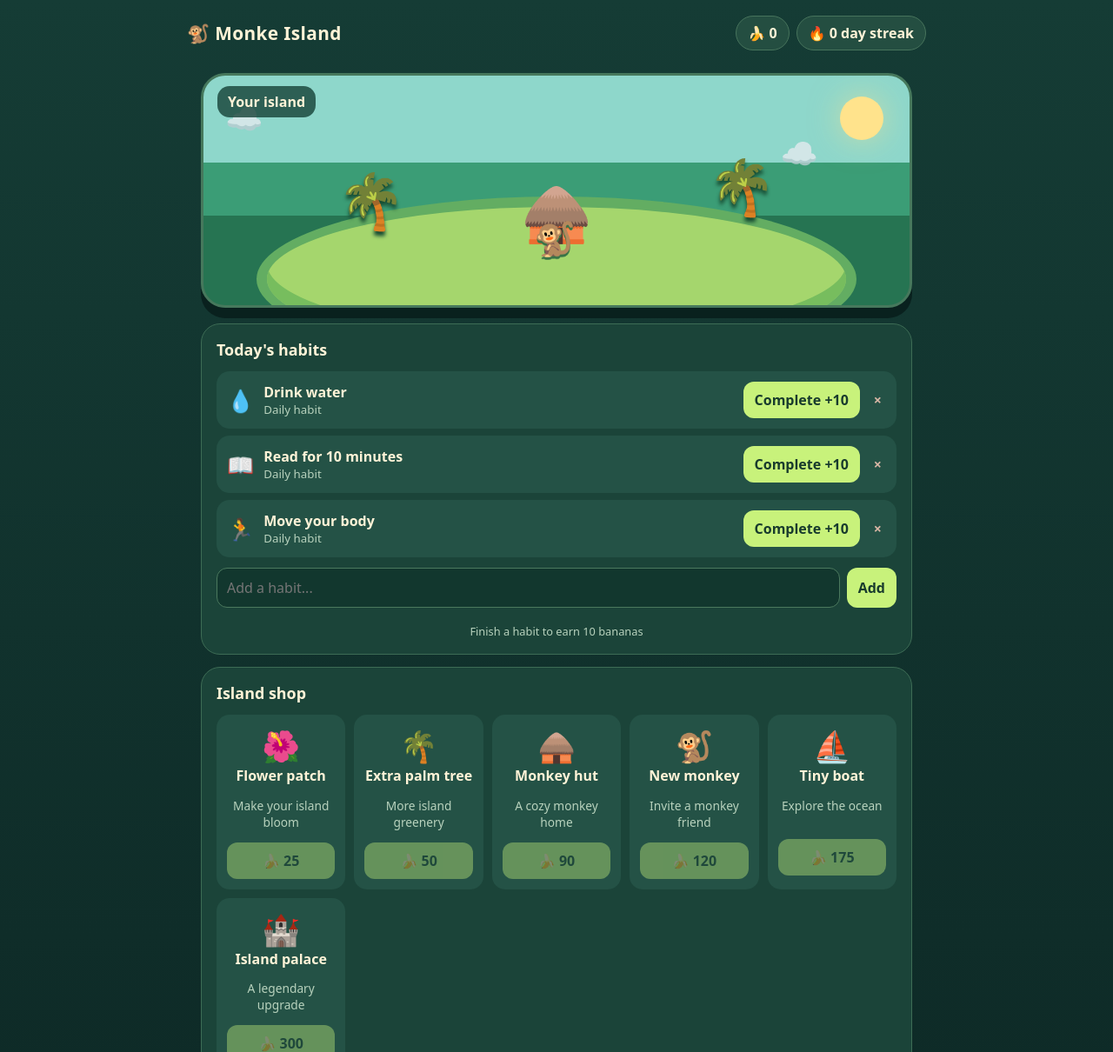
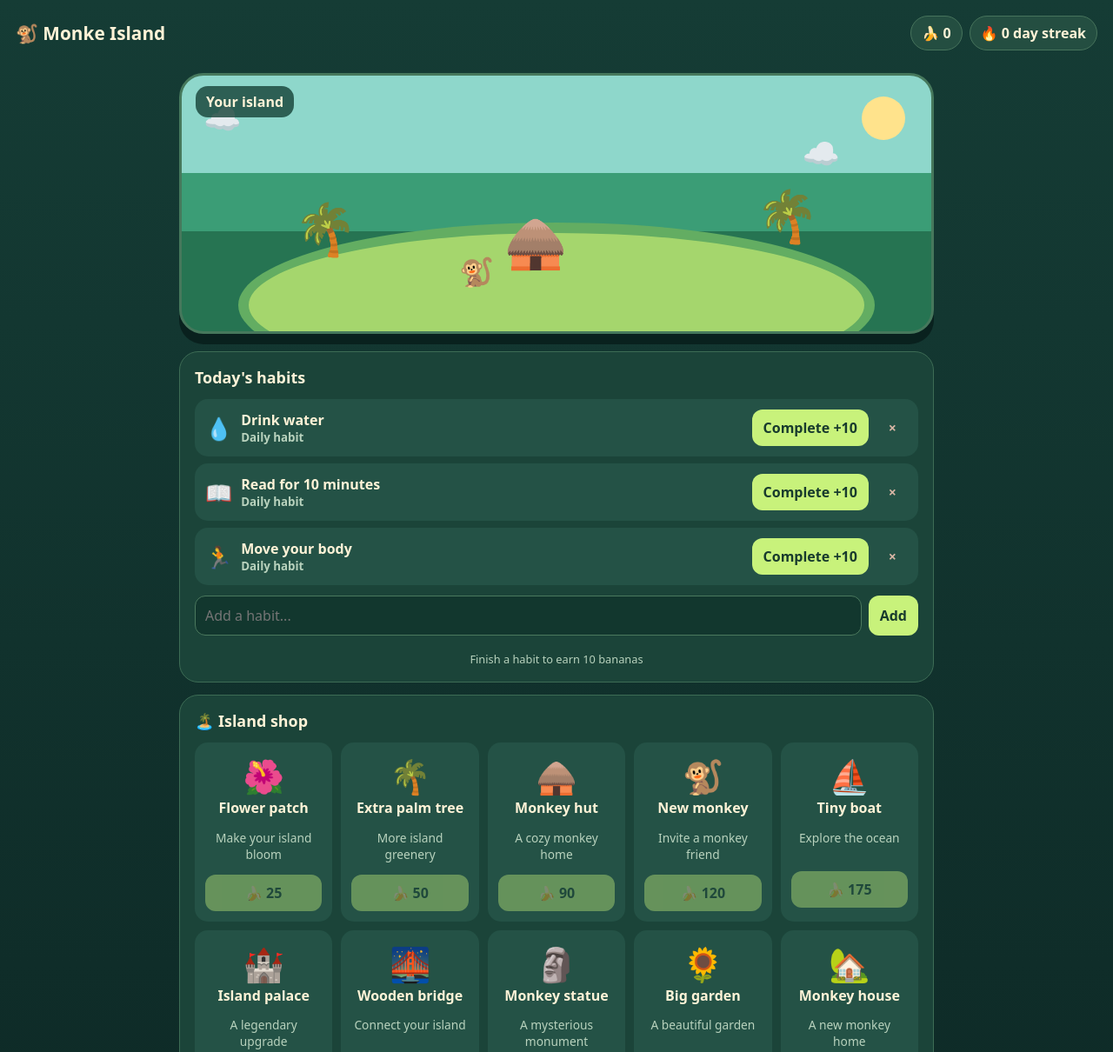
Before and after one commit to KnightGuard1328/Monke-island, a plain HTML site: page index.html in a window 1280 px wide. Shown: the top 1210 px of the page at 87% size. Drawn offline with Linux system fonts and the light colour scheme.

Commit message:
Fix HTML syntax and improve formatting

```diff
--- a/index.html
+++ b/index.html
@@ -1,68 +1,375 @@
 
-<!doctype html>
+<!DOCTYPE html>
 <html lang="en">
 <head>
-<meta charset="utf-8">
-<meta name="viewport" content="width=device-width,initial-scale=1">
+<meta charset="UTF-8">
+<meta name="viewport" content="width=device-width, initial-scale=1">
 <meta name="theme-color" content="#163d35">
 <link rel="manifest" href="./manifest.json">
 <title>Monke Island</title>
 <style>
-:root{--bg:#102d29;--panel:#1b4439;--panel2:#245548;--cream:#fff3d7;--lime:#c8f27b;--gold:#ffd66b;--muted:#b8d2bd}
-*{box-sizing:border-box}body{margin:0;background:linear-gradient(#153c35,#0d2825);color:var(--cream);font-family:system-ui,-apple-system,Segoe UI,sans-serif;min-height:100vh}
-header{display:flex;justify-content:space-between;align-items:center;padding:18px max(18px,calc((100% - 850px)/2));gap:12px;flex-wrap:wrap}
-.brand{font-weight:900;font-size:1.3rem;letter-spacing:.4px}.stats{display:flex;gap:8px}.pill{background:#244e41;border:1px solid #47745c;border-radius:99px;padding:8px 13px;font-weight:750}
-main{max-width:850px;margin:auto;padding:0 16px 36px}.island{position:relative;overflow:hidden;border:3px solid #46785c;border-radius:28px;background:linear-gradient(#8ed7cb 0 38%,#3b9d76 38% 61%,#267452 61%);height:270px;display:flex;align-items:center;justify-content:center;margin:8px 0 18px;box-shadow:0 12px 0 #09211e}
-.sun{position:absolute;right:30px;top:24px;width:50px;height:50px;background:#ffe38c;border-radius:50%;box-shadow:0 0 35px #ffe38c88}
-.cloud{position:absolute;font-size:35px;opacity:.8}.c1{top:25px;left:25px}.c2{top:65px;right:105px}
-.land{position:absolute;bottom:-65px;width:85%;height:190px;border-radius:50%;background:#a5d66d;border:12px solid #63ad62;box-shadow:inset 0 -18px #77bd5e}
-.tree{position:absolute;bottom:80px;font-size:62px;filter:drop-shadow(0 5px 2px #164a31)}.t1{left:19%}.t2{right:19%;bottom:96px}.hut{position:absolute;bottom:65px;font-size:65px}.monkeys{position:absolute;bottom:52px;font-size:38px;letter-spacing:4px;text-shadow:0 3px #397447}
-.island-label{position:absolute;top:12px;left:16px;background:#164238cc;padding:7px 12px;border-radius:14px;font-weight:800}
-section{background:var(--panel);border:1px solid #3d6c55;border-radius:22px;padding:17px;margin:14px 0}
-h2{font-size:1.12rem;margin:0 0 13px}.row{display:flex;align-items:center;gap:10px}.row>*{min-width:0}
-.habit{display:flex;align-items:center;gap:11px;background:#245246;padding:12px;border-radius:15px;margin:8px 0}.habit .emoji{font-size:25px}.habit .name{flex:1;font-weight:700}.habit small{display:block;color:var(--muted);font-weight:500}.done{background:#426a43;opacity:.7}.done .name{text-decoration:line-through}
-button,input{font:inherit}button{border:0;border-radius:12px;padding:10px 13px;font-weight:800;cursor:pointer;background:var(--lime);color:#183b2d}button:disabled{opacity:.4;cursor:default}.secondary{background:#386655;color:var(--cream)}.delete{background:transparent;color:#d8b6a5;padding:5px}
-input{width:100%;border:1px solid #4b795e;background:#12372e;color:white;border-radius:12px;padding:11px}.add{display:flex;gap:8px;margin-top:12px}.add button{white-space:nowrap}
-.shop{display:grid;grid-template-columns:repeat(auto-fit,minmax(140px,1fr));gap:10px}.item{background:#245246;border-radius:15px;padding:12px;text-align:center}.item .art{font-size:35px}.item p{font-size:.86rem;color:var(--muted);min-height:34px}.item button{width:100%}
-.note{font-size:.8rem;color:var(--muted);text-align:center;margin-top:18px}
-@media(max-width:480px){.island{height:235px}.tree{font-size:50px}.hut{font-size:54px}.monkeys{font-size:30px}.pill{padding:7px 10px}}
+:root{
+--bg:#102d29;
+--panel:#1b4439;
+--cream:#fff3d7;
+--lime:#c8f27b;
+--muted:#b8d2bd;
+}
+*{box-sizing:border-box}
+body{
+margin:0;
+background:linear-gradient(#153c35,#0d2825);
+color:var(--cream);
+font-family:system-ui,sans-serif;
+min-height:100vh;
+}
+header{
+display:flex;
+justify-content:space-between;
+align-items:center;
+padding:18px;
+gap:12px;
+flex-wrap:wrap;
+}
+.brand{font-weight:900;font-size:1.3rem}
+.stats{display:flex;gap:8px}
+.pill{
+background:#244e41;
+border:1px solid #47745c;
+border-radius:99px;
+padding:8px 12px;
+font-weight:750;
+}
+main{max-width:900px;margin:auto;padding:0 16px 40px}
+.island{
+position:relative;
+overflow:hidden;
+border:3px solid #46785c;
+border-radius:28px;
+background:linear-gradient(#8ed7cb 0 38%,#3b9d76 38% 61%,#267452 61%);
+height:300px;
+margin:8px 0 20px;
+box-shadow:0 12px 0 #09211e;
+}
+.sun{
+position:absolute;right:30px;top:24px;
+width:50px;height:50px;
+background:#ffe38c;border-radius:50%;
+}
+.cloud{position:absolute;font-size:35px}
+.c1{top:25px;left:25px}
+.c2{top:65px;right:105px}
+.land{
+position:absolute;bottom:-65px;left:7.5%;
+width:85%;height:190px;
+border-radius:50%;
+background:#a5d66d;
+border:12px solid #63ad62;
+}
+.tree{position:absolute;bottom:80px;font-size:58px}
+.t1{left:15%}.t2{right:15%;bottom:95px}
+.hut{position:absolute;bottom:65px;left:43%;font-size:58px}
+.monkeys{
+position:absolute;bottom:48px;left:37%;
+font-size:32px;letter-spacing:3px;
+}
+.island-label{
+position:absolute;top:12px;left:16px;
+background:#164238cc;
+padding:7px 12px;border-radius:14px;
+font-weight:800;
+}
+.decoration{
+position:absolute;
+font-size:35px;
+z-index:2;
+}
+section{
+background:var(--panel);
+border:1px solid #3d6c55;
+border-radius:22px;
+padding:17px;
+margin:14px 0;
+}
+h2{font-size:1.12rem;margin:0 0 13px}
+.habit{
+display:flex;align-items:center;gap:10px;
+background:#245246;padding:12px;
+border-radius:15px;margin:8px 0;
+}
+.habit .emoji{font-size:25px}
+.habit .name{flex:1;font-weight:700}
+.habit small{display:block;color:var(--muted)}
+.done{background:#426a43;opacity:.7}
+.done .name{text-decoration:line-through}
+button,input{font:inherit}
+button{
+border:0;border-radius:12px;
+padding:10px 13px;font-weight:800;
+cursor:pointer;background:var(--lime);
+color:#183b2d;
+}
+button:disabled{opacity:.4;cursor:default}
+.delete{background:transparent;color:#d8b6a5}
+input{
+width:100%;border:1px solid #4b795e;
+background:#12372e;color:white;
+border-radius:12px;padding:11px;
+}
+.add{display:flex;gap:8px;margin-top:12px}
+.shop{
+display:grid;
+grid-template-columns:repeat(auto-fit,minmax(140px,1fr));
+gap:10px;
+}
+.item{
+background:#245246;border-radius:15px;
+padding:12px;text-align:center;
+}
+.item .art{font-size:38px}
+.item p{
+font-size:.86rem;color:var(--muted);
+min-height:34px;
+}
+.item button{width:100%}
+.note{
+font-size:.8rem;color:var(--muted);
+text-align:center;margin-top:18px;
+}
+@media(max-width:480px){
+.island{height:250px}
+.tree{font-size:48px}
+.hut{font-size:48px}
+.monkeys{font-size:26px}
+}
 </style>
 </head>
 <body>
-<header><div class="brand">🐒 Monke Island</div><div class="stats"><div class="pill">🍌 <span id="bananas">0</span></div><div class="pill">🔥 <span id="streak">0</span> day streak</div></div></header>
+
+<header>
+<div class="brand">🐒 Monke Island</div>
+<div class="stats">
+<div class="pill">🍌 <span id="bananas">0</span></div>
+<div class="pill">🔥 <span id="streak">0</span> day streak</div>
+</div>
+</header>
+
 <main>
-<div class="island"><div class="sun"></div><div class="cloud c1">☁️</div><div class="cloud c2">☁️</div><div class="island-label">Your island</div><div class="land"></div><div class="tree t1">🌴</div><div class="tree t2">🌴</div><div class="hut">🛖</div><div class="monkeys" id="monkeys">🐒</div></div>
-<section><h2>Today's habits</h2><div id="habitList"></div><div class="add"><input id="habitInput" maxlength="48" placeholder="Add a habit..."><button id="addBtn">Add</button></div><div class="note">Finish a habit to earn 10 bananas</div></section>
-<section><h2>Island shop</h2><div class="shop" id="shop"></div></section>
-<section><h2>Island progress</h2><div id="progress">Start completing habits to grow your island</div></section>
-<div class="note">Your progress saves on this device. Free island game made just for you.</div>
+
+<div class="island">
+<div class="sun"></div>
+<div class="cloud c1">☁️</div>
+<div class="cloud c2">☁️</div>
+<div class="island-label">Your island</div>
+<div class="land"></div>
+<div class="tree t1">🌴</div>
+<div class="tree t2">🌴</div>
+<div class="hut">🛖</div>
+<div class="monkeys" id="monkeys">🐒</div>
+<div id="decorations"></div>
+</div>
+
+<section>
+<h2>Today's habits</h2>
+<div id="habitList"></div>
+<div class="add">
+<input id="habitInput" maxlength="48" placeholder="Add a habit...">
+<button id="addBtn">Add</button>
+</div>
+<div class="note">Finish a habit to earn 10 bananas</div>
+</section>
+
+<section>
+<h2>🏝️ Island shop</h2>
+<div class="shop" id="shop"></div>
+</section>
+
+<section>
+<h2>📈 Island progress</h2>
+<div id="progress"></div>
+</section>
+
+<div class="note">Your progress saves on this device</div>
+
 </main>
+
 <script>
 const today=()=>new Date().toLocaleDateString('en-CA');
-const defaultHabits=[{id:1,name:"Drink water",emoji:"💧"},{id:2,name:"Read for 10 minutes",emoji:"📖"},{id:3,name:"Move your body",emoji:"🏃"}];
-let data=JSON.parse(localStorage.getItem("bananaIslandSave")||"null")||{bananas:0,habits:defaultHabits,done:{},items:[],streak:0,lastDay:"",total:0};
+
+const defaultHabits=[
+{id:1,name:"Drink water",emoji:"💧"},
+{id:2,name:"Read for 10 minutes",emoji:"📖"},
+{id:3,name:"Move your body",emoji:"🏃"}
+];
+
+let data=JSON.parse(localStorage.getItem("bananaIslandSave")||"null")||{
+bananas:0,
+habits:defaultHabits,
+done:{},
+items:[],
+streak:0,
+lastDay:"",
+total:0
+};
+
 const store=()=>localStorage.setItem("bananaIslandSave",JSON.stringify(data));
-const items=[{id:"flower",name:"Flower patch",emoji:"🌺",cost:25,desc:"Make your island bloom"},{id:"palm",name:"Extra palm tree",emoji:"🌴",cost:50,desc:"More island greenery"},{id:"hut",name:"Monkey hut",emoji:"🛖",cost:90,desc:"A cozy monkey home"},{id:"monkey",name:"New monkey",emoji:"🐒",cost:120,desc:"Invite a monkey friend"},{id:"boat",name:"Tiny boat",emoji:"⛵",cost:175,desc:"Explore the ocean"},{id:"castle",name:"Island palace",emoji:"🏰",cost:300,desc:"A legendary upgrade"}];
+
+const items=[
+{id:"flower",name:"Flower patch",emoji:"🌺",cost:25,desc:"Make your island bloom",x:30,y:78},
+{id:"palm",name:"Extra palm tree",emoji:"🌴",cost:50,desc:"More island greenery",x:78,y:48},
+{id:"hut",name:"Monkey hut",emoji:"🛖",cost:90,desc:"A cozy monkey home",x:50,y:70},
+{id:"monkey",name:"New monkey",emoji:"🐒",cost:120,desc:"Invite a monkey friend"},
+{id:"boat",name:"Tiny boat",emoji:"⛵",cost:175,desc:"Explore the ocean",x:85,y:90},
+{id:"castle",name:"Island palace",emoji:"🏰",cost:300,desc:"A legendary upgrade",x:18,y:65},
+{id:"bridge",name:"Wooden bridge",emoji:"🌉",cost:200,desc:"Connect your island",x:65,y:85},
+{id:"statue",name:"Monkey statue",emoji:"🗿",cost:250,desc:"A mysterious monument",x:38,y:65},
+{id:"garden",name:"Big garden",emoji:"🌻",cost:150,desc:"A beautiful garden",x:65,y:65},
+{id:"house",name:"Monkey house",emoji:"🏡",cost:225,desc:"A new monkey home",x:22,y:80}
+];
+
 function render(){
- document.getElementById("bananas").textContent=data.bananas;document.getElementById("streak").textContent=data.streak;
- let list=document.getElementById("habitList");list.innerHTML="";
- data.habits.forEach(h=>{let done=data.done[today()]?.includes(h.id);let el=document.createElement("div");el.className="habit"+(done?" done":"");el.innerHTML=`<span class="emoji">${h.emoji||"⭐"}</span><div class="name">${escapeHtml(h.name)}<small>${done?"Completed today":"Daily habit"}</small></div><button ${done?"disabled":""}>${done?"Done ✓":"Complete +10"}</button><button class="delete" title="Remove habit">×</button>`;el.children[2].onclick=()=>complete(h.id);el.children[3].onclick=()=>{data.habits=data.habits.filter(x=>x.id!==h.id);store();render()};list.appendChild(el)});
- let shop=document.getElementById("shop");shop.innerHTML="";items.forEach(it=>{let owned=data.items.includes(it.id);let el=document.createElement("div");el.className="item";el.innerHTML=`<div class="art">${it.emoji}</div><b>${it.name}</b><p>${it.desc}</p><button ${owned||data.bananas<it.cost?"disabled":""}>${owned?"Owned ✓":"🍌 "+it.cost}</button>`;el.querySelector("button").onclick=()=>buy(it);shop.appendChild(el)});
- document.getElementById("monkeys").textContent="🐒".repeat(1+data.items.filter(x=>x==="monkey").length);
- document.querySelector(".island").querySelectorAll(".extra").forEach(x=>x.remove());let island=document.querySelector(".island");if(data.items.includes("flower")){let e=document.createElement("div");e.className="extra";e.style.cssText="position:absolute;bottom:37px;left:43%;font-size:28px";e.textContent="🌺🌼";island.append(e)}if(data.items.includes("boat")){let e=document.createElement("div");e.className="extra";e.style.cssText="position:absolute;bottom:10px;right:12%;font-size:38px";e.textContent="⛵";island.append(e)}if(data.items.includes("castle")){document.querySelector(".hut").textContent="🏰"}
- document.getElementById("progress").textContent=`You completed ${data.total} habits and unlocked ${data.items.length} island upgrades. Keep going to build your paradise!`;
+document.getElementById("bananas").textContent=data.bananas;
+document.getElementById("streak").textContent=data.streak;
+
+let list=document.getElementById("habitList");
+list.innerHTML="";
+
+data.habits.forEach(h=>{
+let completed=data.done[today()]?.includes(h.id);
+let el=document.createElement("div");
+el.className="habit"+(completed?" done":"");
+
+el.innerHTML=`
+<span class="emoji">${h.emoji||"⭐"}</span>
+<div class="name">${escapeHtml(h.name)}
+<small>${completed?"Completed today":"Daily habit"}</small></div>
+<button ${completed?"disabled":""}>
+${completed?"Done ✓":"Complete +10"}
+</button>
+<button class="delete">×</button>
+`;
+
+el.children[2].onclick=()=>complete(h.id);
+
+el.children[3].onclick=()=>{
+data.habits=data.habits.filter(x=>x.id!==h.id);
+store();
+render();
+};
+
+list.appendChild(el);
+});
+
+let shop=document.getElementById("shop");
+shop.innerHTML="";
+
+items.forEach(it=>{
+let owned=data.items.includes(it.id);
+let el=document.createElement("div");
+el.className="item";
+
+el.innerHTML=`
+<div class="art">${it.emoji}</div>
+<b>${it.name}</b>
+<p>${it.desc}</p>
+<button ${owned||data.bananas<it.cost?"disabled":""}>
+${owned?"Owned ✓":"🍌 "+it.cost}
+</button>
+`;
+
+el.querySelector("button").onclick=()=>buy(it);
+shop.appendChild(el);
+});
+
+document.getElementById("monkeys").textContent=
+"🐒".repeat(1+data.items.filter(x=>x==="monkey").length);
+
+let decorations=document.getElementById("decorations");
+decorations.innerHTML="";
+
+items.forEach(it=>{
+if(!data.items.includes(it.id)||it.x===undefined)return;
+
+let el=document.createElement("div");
+el.className="decoration";
+el.textContent=it.emoji;
+el.style.left=it.x+"%";
+el.style.top=it.y+"%";
+el.style.transform="translate(-50%,-50%)";
+decorations.appendChild(el);
+});
+
+document.getElementById("progress").textContent=
+`You completed ${data.total} habits and unlocked ${data.items.length} island upgrades. Keep going to build your paradise!`;
 }
-function complete(id){let d=today();data.done[d] ||= [];if(data.done[d].includes(id))return;data.done[d].push(id);data.bananas+=10;data.total++;if(data.lastDay!==d){let yesterday=new Date(Date.now()-86400000).toLocaleDateString("en-CA");data.streak=data.lastDay===yesterday?data.streak+1:1;data.lastDay=d}store();render()}
-function buy(it){if(data.bananas<it.cost||data.items.includes(it.id))return;data.bananas-=it.cost;data.items.push(it.id);store();render()}
-function escapeHtml(s){return s.replace(/[&<>"']/g,c=>({"&":"&amp;","<":"&lt;",">":"&gt;",'"':"&quot;","'":"&#39;"}[c]))}
-document.getElementById("addBtn").onclick=()=>{let name=document.getElementById("habitInput").value.trim();if(!name)return;data.habits.push({id:Date.now(),name,emoji:"⭐"});document.getElementById("habitInput").value="";store();render()};
-document.getElementById("habitInput").addEventListener("keydown",e=>{if(e.key==="Enter")document.getElementById("addBtn").click()});
+
+function complete(id){
+let d=today();
+data.done[d] ||= [];
+
+if(data.done[d].includes(id))return;
+
+data.done[d].push(id);
+data.bananas+=10;
+data.total++;
+
+if(data.lastDay!==d){
+let yesterday=new Date(Date.now()-86400000).toLocaleDateString("en-CA");
+data.streak=data.lastDay===yesterday?data.streak+1:1;
+data.lastDay=d;
+}
+
+store();
+render();
+}
+
+function buy(it){
+if(data.bananas<it.cost||data.items.includes(it.id))return;
+
+data.bananas-=it.cost;
+data.items.push(it.id);
+
+store();
+render();
+}
+
+function escapeHtml(s){
+return s.replace(/[&<>"']/g,c=>({
+"&":"&amp;",
+"<":"&lt;",
+">":"&gt;",
+'"':"&quot;",
+"'":"&#39;"
+}[c]));
+}
+
+document.getElementById("addBtn").onclick=()=>{
+let name=document.getElementById("habitInput").value.trim();
+if(!name)return;
+
+data.habits.push({
+id:Date.now(),
+name,
+emoji:"⭐"
+});
+
+document.getElementById("habitInput").value="";
+store();
+render();
+};
+
+document.getElementById("habitInput").addEventListener("keydown",e=>{
+if(e.key==="Enter")document.getElementById("addBtn").click();
+});
+
 render();
 </script>
+
 <script>
-if ("serviceWorker" in navigator) {
-  navigator.serviceWorker.register("./sw.js");
+if("serviceWorker" in navigator){
+navigator.serviceWorker.register("./sw.js");
 }
 </script>
+
 </body>
 </html>
```
